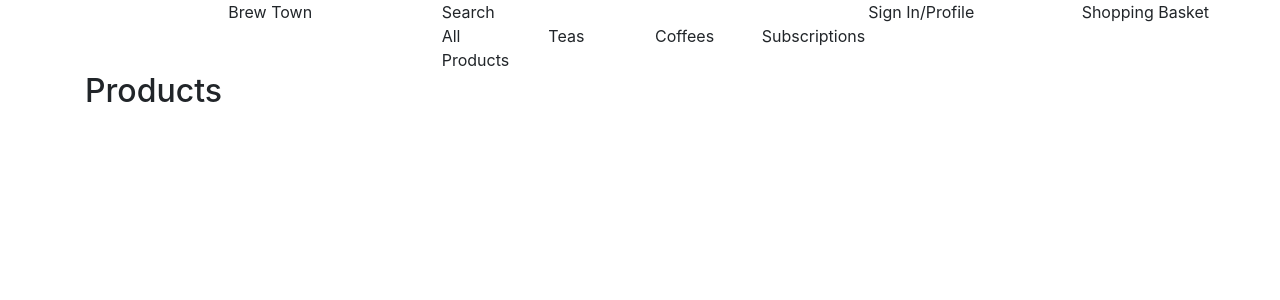
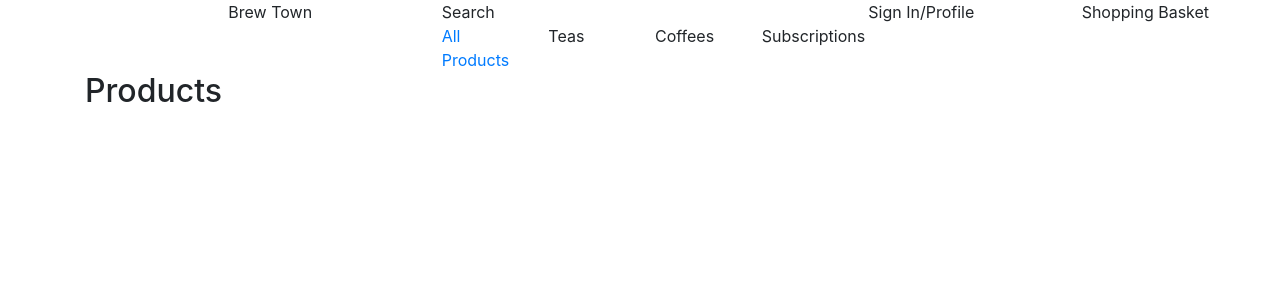
Before and after one commit to Code-Institute-Submissions/https-github.com-IBrazyI-Brew_Town, a Django app: page /products/ in a window 1280 px wide. Shown: the top 300 px of the page. Run offline with Django 3.2, Linux system fonts and the light colour scheme; some libraries are stand-ins or nearby versions.

Commit message:
Linked 'all products' nav element to products page to allow east transfer bettween each

```diff
--- a/templates/base.html
+++ b/templates/base.html
@@ -39,7 +39,9 @@
         <div class="col-2">Shopping Basket</div>
       </div>
       <div class="row justify-content-center">
-          <div class="col-1">All Products</div>
+          <div class="col-1">
+            <a href="{% url 'products' %}">All Products</a>
+          </div>
           <div class="col-1">Teas</div>
           <div class="col-1">Coffees</div>
           <div class="col-1">Subscriptions</div>
```
